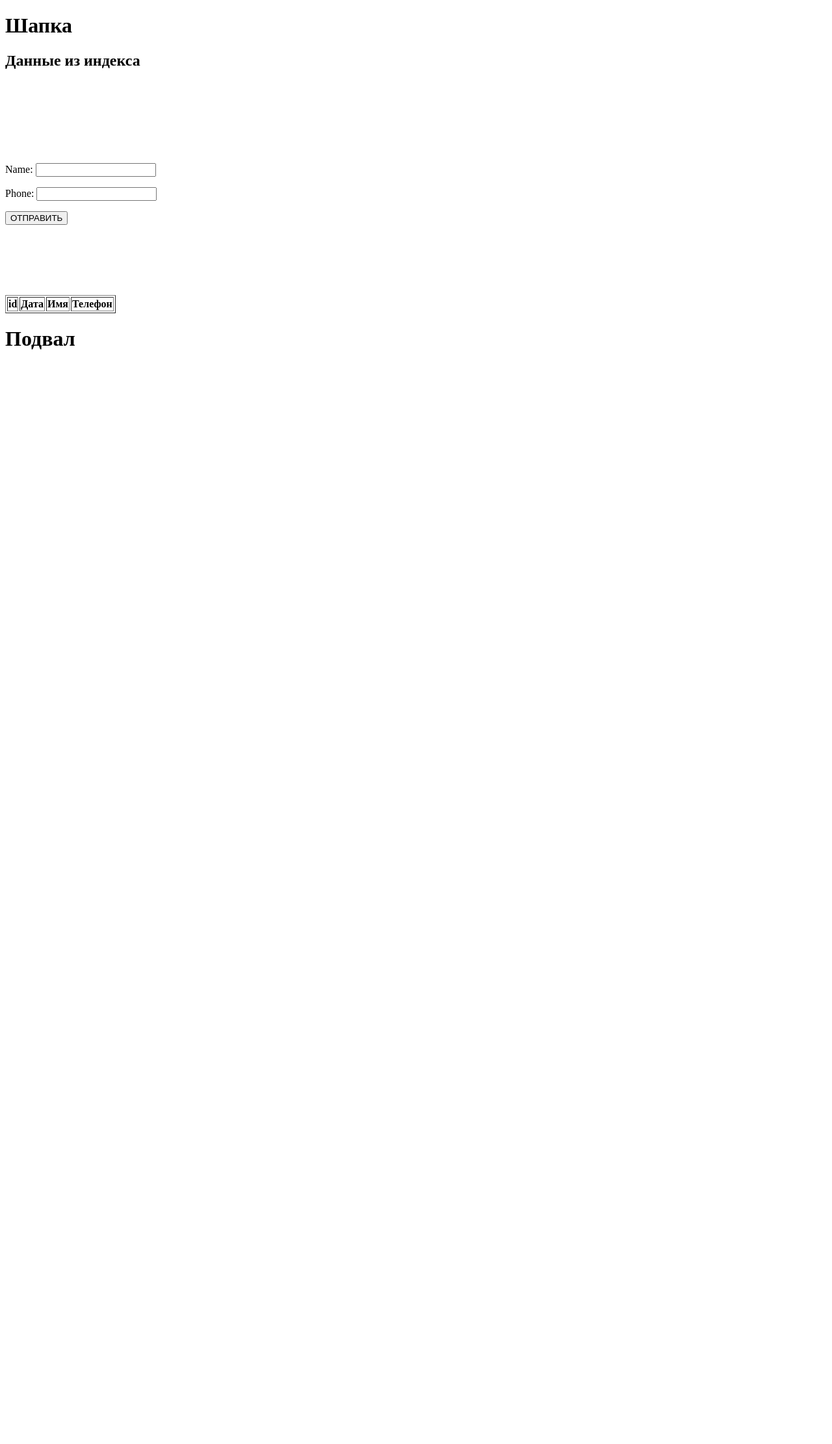
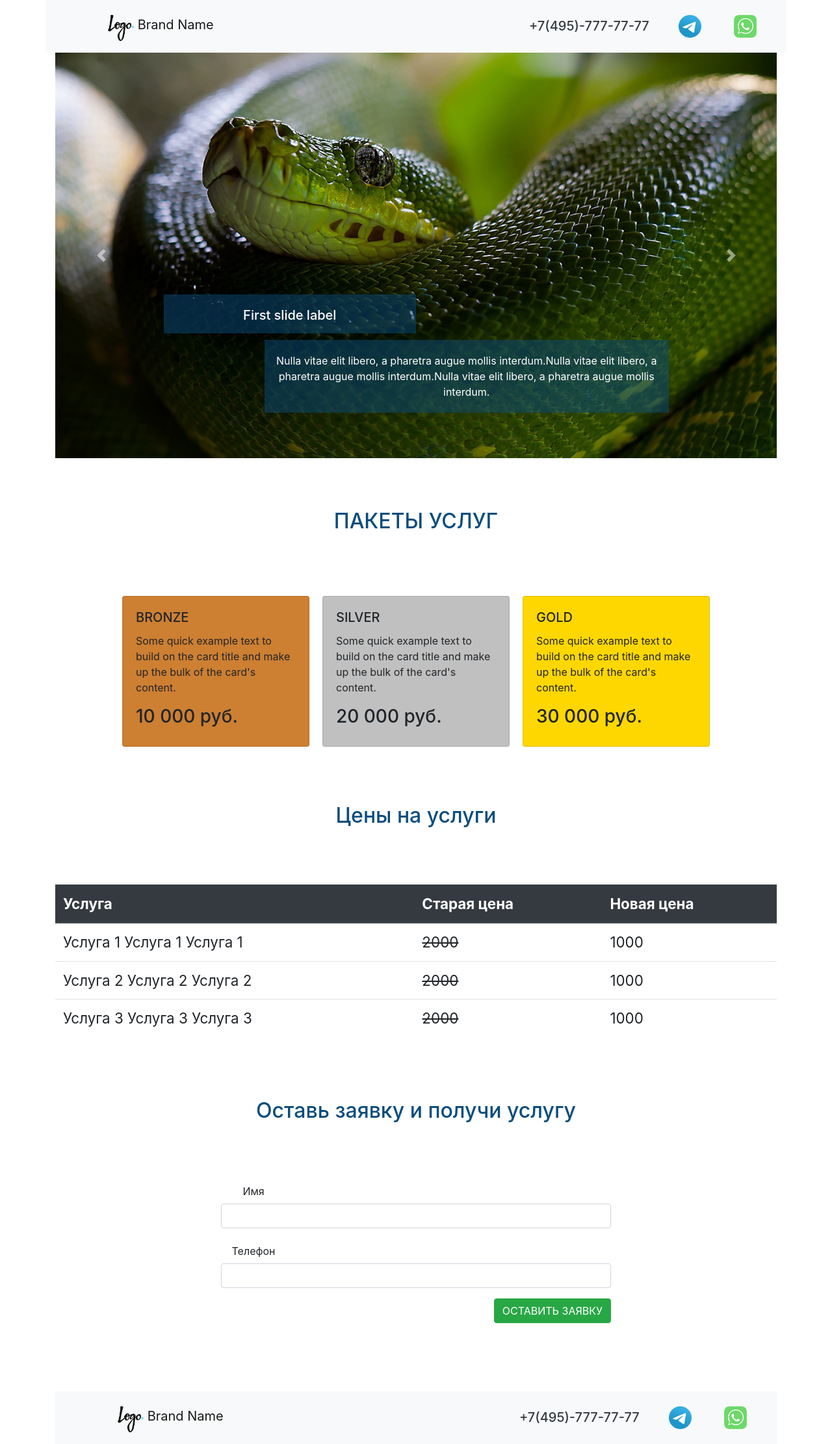
Before and after one commit to whenipush/django_training_website, a Django app: page / in a window 1280 px wide. Shown: the whole page at 65% size. Before the commit the page ends 538 px from the top, so only its background shows below. Run offline with Django 4.2, Linux system fonts and the light colour scheme; data that the repository does not hold is empty.

Commit message:
template replacement

```diff
--- a/landingpagewebsite/settings.py
+++ b/landingpagewebsite/settings.py
@@ -116,7 +116,12 @@ USE_TZ = True
 # Static files (CSS, JavaScript, Images)
 # https://docs.djangoproject.com/en/4.0/howto/static-files/
 
+STATICFILES_DIRS = [
+    BASE_DIR / "landingpagewebsite/static/",
+]
+
 STATIC_URL = 'static/'
+
 
 # Default primary key field type
 # https://docs.djangoproject.com/en/4.0/ref/settings/#default-auto-field
--- /dev/null
+++ b/landingpagewebsite/static/external.css
@@ -0,0 +1,75 @@
+/*Heder*/
+.logo-top {
+  width: 100px;
+  height: 40px;
+  float: left;
+  margin: 0px 0px 5px 80px;
+}
+
+.phone-number {
+  width: 200px;
+  height: 40px;
+  float: right;
+  margin: 20px 10px 5px 20px;
+}
+
+.whatsapp-number {
+  width: 35px;
+  height: 35px;
+  float: right;
+  margin: 15px 30px 5px 20px;
+  background: url(./img/wa-image-color.png) no-repeat center top / cover;
+  transition: 0.5s ease-in-out;
+}
+.telegram-number {
+  width: 35px;
+  height: 35px;
+  float: right;
+  margin: 15px 30px 5px 20px;
+  background: url(./img/tg-image-color.png) no-repeat center top / cover;
+  transition: 0.5s ease-in-out;
+}
+
+.slaider_h {
+	height: 60px;
+	width: 50%;
+	margin: 30px 0px 10px 0px;
+	padding-top: 20px;
+	background-color: rgba(10, 77, 125, 0.5);
+	text-align: center;
+}
+
+.slaider_p {
+	height: 100%;
+	width: 80%;
+	float: right;
+	margin: 0px 0px 30px 0px;
+	padding-top: 20px;
+	padding-bottom: 20px;
+	background-color: rgba(10, 77, 125, 0.5);
+	text-align: center;
+}
+
+.text-3 {
+  color: rgb(10, 77, 125);
+  /*font-family: arial;*/
+  font-size: 2em;
+  text-align: center;
+  padding-top: 7%;
+  padding-bottom: 7%;
+}
+
+.product_card {
+	margin: 10px;
+}
+
+.table_one {
+	font-size: 1.4em;
+}
+
+.class_form {
+  /*color: #fff;*/
+  /*font-size: 2em;*/
+  text-align: center;
+  padding-bottom: 7%;
+}
--- a/templates/base.html
+++ b/templates/base.html
@@ -1,15 +1,62 @@
-<!DOCTYPE html>
-<html lang="en">
-<head>
-    <meta charset="UTF-8">
-    <title>{% block title %} Тайтл Бэйс {% endblock %}</title>
-</head>
-<body>
-<h1>Шапка</h1>
+{% load static %}
+<!doctype html>
+<html lang="ru">
+  <head>
+    <!-- Required meta tags -->
+    <meta charset="utf-8">
+    <meta name="viewport" content="width=device-width, initial-scale=1, shrink-to-fit=no">
+    <link href="{% static 'external.css' %}" rel="stylesheet">
 
-{% block content %}
-{% endblock%}
-<h1>Подвал</h1>
+    <!-- Bootstrap CSS -->
+    <link rel="stylesheet" href="https://cdn.jsdelivr.net/npm/bootstrap@4.5.3/dist/css/bootstrap.min.css" integrity="sha384-TX8t27EcRE3e/ihU7zmQxVncDAy5uIKz4rEkgIXeMed4M0jlfIDPvg6uqKI2xXr2" crossorigin="anonymous">
 
-</body>
+    <title>Простой сайт</title>
+  </head>
+  <body>
+	<nav class="navbar navbar-light bg-light container">
+	  <a class="navbar-brand logo-top" href="#">
+	    <img src="{% static './img/Logo.png' %}	" width="40" height="40" class="d-inline-block align-top" alt="" loading="lazy">
+	    Brand Name
+	  </a>
+	  <div class="contact-top">
+                <a class="whatsapp-number" href="https://web.whatsapp.com/"></a>
+                <a class="telegram-number" href="https://t.me/"></a>
+              <a class="phone-number text-dark" href="tel:+74957777777">
+              	<h5>+7(495)-777-77-77</h5></a>
+      </div>
+	</nav>
+
+{% block index %}
+
+{% endblock %}
+
+{% block thanks %}
+
+{% endblock %}
+
+
+
+<footer>
+  		<div class="container">
+  			<nav class="navbar navbar-light bg-light container">
+			    <a class="navbar-brand logo-top" href="#">
+			    	<img src="{% static './img/Logo.png' %}" width="40" height="40" class="d-inline-block align-top" alt="" loading="lazy">
+			    	Brand Name
+			    </a>
+	  			<div class="contact-top">
+	                <a class="whatsapp-number" href="https://web.whatsapp.com/"></a>
+	                <a class="telegram-number" href="https://t.me/"></a>
+	              	<a class="phone-number text-dark" href="tel:+74957777777">
+	              	<h5>+7(495)-777-77-77</h5></a>
+      			</div>
+			</nav>
+  		</div>
+  	    </footer>
+
+
+
+
+    <script src="https://code.jquery.com/jquery-3.5.1.slim.min.js" integrity="sha384-DfXdz2htPH0lsSSs5nCTpuj/zy4C+OGpamoFVy38MVBnE+IbbVYUew+OrCXaRkfj" crossorigin="anonymous"></script>
+    <script src="https://cdn.jsdelivr.net/npm/bootstrap@4.5.3/dist/js/bootstrap.bundle.min.js" integrity="sha384-ho+j7jyWK8fNQe+A12Hb8AhRq26LrZ/JpcUGGOn+Y7RsweNrtN/tE3MoK7ZeZDyx" crossorigin="anonymous"></script>
+  </body>
 </html>
--- /dev/null
+++ b/templates/carusel.html
@@ -0,0 +1,36 @@
+{% load static %}
+<section>
+  		<div id="carouselExampleCaptions" class="carousel slide container" data-ride="carousel">
+		  <div class="carousel-inner">
+		    <div class="carousel-item active">
+		      <img src="{% static '/img/first.jpg' %}" class="d-block w-100"  alt="...">
+		      <div class="carousel-caption d-none d-md-block">
+		        <h5 class="slaider_h">First slide label</h5>
+		        <p class="slaider_p">Nulla vitae elit libero, a pharetra augue mollis interdum.Nulla vitae elit libero, a pharetra augue mollis interdum.Nulla vitae elit libero, a pharetra augue mollis interdum.</p>
+		      </div>
+		    </div>
+		    <div class="carousel-item">
+		      <img src="{% static '/img/2.jpg' %}" class="d-block w-100"  alt="...">
+		      <div class="carousel-caption d-none d-md-block">
+		        <h5 class="slaider_h">Second slide label</h5>
+		        <p class="slaider_p">Lorem ipsum dolor sit amet, consectetur adipiscing elit. Lorem ipsum dolor sit amet, consectetur adipiscing elit. Lorem ipsum dolor sit amet, consectetur adipiscing elit.</p>
+		      </div>
+		    </div>
+		    <div class="carousel-item">
+		      <img src="{% static '/img/4.jpg' %}" class="d-block w-100"  alt="...">
+		      <div class="carousel-caption d-none d-md-block">
+		        <h5 class="slaider_h">Third slide label</h5>
+		        <p class="slaider_p">Praesent commodo cursus magna, vel scelerisque nisl consectetur. Praesent commodo cursus magna, vel scelerisque nisl consectetur. Praesent commodo cursus magna, vel scelerisque nisl consectetur.</p>
+		      </div>
+		    </div>
+		  </div>
+		  <a class="carousel-control-prev" href="#carouselExampleCaptions" role="button" data-slide="prev">
+		    <span class="carousel-control-prev-icon" aria-hidden="true"></span>
+		    <span class="sr-only">Previous</span>
+		  </a>
+		  <a class="carousel-control-next" href="#carouselExampleCaptions" role="button" data-slide="next">
+		    <span class="carousel-control-next-icon" aria-hidden="true"></span>
+		    <span class="sr-only">Next</span>
+		  </a>
+		</div>
+  	</section>
--- a/templates/index.html
+++ b/templates/index.html
@@ -1,7 +1,35 @@
 {% extends 'base.html' %}
+{% load static %}
+{% block index %}
 
-{% block content %}
-<h2>Данные из индекса</h2>
+	<!-- карусель -->
+{% include 'carusel.html' %}
+  	<!-- Карточки -->
+{% include 'price.html' %}
+  	<!-- форма -->
+  	<section>
+  		<div class="container class_form">
+  			<h1 class="text-3">Оставь заявку и получи услугу</h1>
+  			<div class="row justify-content-center">
+  			<form action="" method="" style="width: 50%;">
+			  <div class="form-group row">
+			    <label for="inputEmail3" class="col-sm-2 col-form-label">Имя</label><br>
+			      <input type="text" class="form-control" name="name">
+			    <div class="">
+			    </div>
+			  </div>
+			  <div class="form-group row">
+			    <label for="inputEmail3" class="col-sm-2 col-form-label">Телефон</label><br>
+			      <input type="text" class="form-control" name="phone">
+			    <div class="">
+			    </div>
+			  </div>
+			  <div style="float: right;" class="form-group row">
+			      <button type="submit" class="btn btn-success">ОСТАВИТЬ ЗАЯВКУ</button>
+			  </div>
+			</form>
+			</div>
+  		</div>
+  	</section>
 
-{% include 'index_old.html' %}
 {% endblock %}
--- a/templates/index_old.html
+++ /dev/null
@@ -1,49 +0,0 @@
-<!DOCTYPE html>
-<html lang="en">
-<head>
-    <meta charset="UTF-8">
-    <title>Title</title>
-</head>
-<body>
-
-<br>
-<br>
-<br>
-<br>
-<br>
-<br>
-
-
-  <form action="{% url 'thanks_page' %}" method="POST">
-      {% csrf_token %}
-      {{ form.as_p }}
-      <button type="submit">ОТПРАВИТЬ</button>
-  </form>
-
-
-
-
-<br>
-<br>
-<br>
-<br>
-<br>
-<br>
-<table border="1">
-    <tr>
-        <th>id</th>
-        <th>Дата</th>
-        <th>Имя</th>
-        <th>Телефон</th>
-    </tr>
-{% for obj in object_list %}
-    <tr>
-        <th>{{ obj.id }} }</th>
-        <th>{{ obj.order_dt }}</th>
-        <th>{{ obj.order_name }}</th>
-        <th>{{ obj.order_phone }}</th>
-    </tr>
-{% endfor %}
-</table>
-</body>
-</html>
--- /dev/null
+++ b/templates/price.html
@@ -0,0 +1,60 @@
+  	<section>
+  		<div class="container">
+  			<h1 class="text-3">ПАКЕТЫ УСЛУГ</h1>
+  			<div class="row justify-content-center">
+  				<div class="card product_card" style="width: 18rem; background-color: #cd7f32;">
+				  <div class="card-body">
+				    <h5 class="card-title">BRONZE</h5>
+				    <p class="card-text">Some quick example text to build on the card title and make up the bulk of the card's content.</p>
+				    <h3>10 000 руб.</h3>
+				  </div>
+				</div>
+				<div class="card product_card" style="width: 18rem; background-color: #c0c0c0;">
+				  <div class="card-body">
+				    <h5 class="card-title">SILVER</h5>
+				    <p class="card-text">Some quick example text to build on the card title and make up the bulk of the card's content.</p>
+				    <h3>20 000 руб.</h3>
+				  </div>
+				</div>
+				<div class="card product_card" style="width: 18rem; background-color: #ffd700;">
+				  <div class="card-body">
+				    <h5 class="card-title">GOLD</h5>
+				    <p class="card-text">Some quick example text to build on the card title and make up the bulk of the card's content.</p>
+				    <h3>30 000 руб.</h3>
+				  </div>
+				</div>
+  			</div>
+  		</div>
+  	</section>
+  	<!-- Таблица -->
+  	<section>
+  		<div class="container">
+  			<h1 class="text-3">Цены на услуги</h1>
+  			<table class="table table_one">
+			  <thead class="thead-dark">
+			    <tr>
+			      <th scope="col">Услуга</th>
+			      <th scope="col">Старая цена</th>
+			      <th scope="col">Новая цена</th>
+			    </tr>
+			  </thead>
+			  <tbody>
+			    <tr>
+			      <td>Услуга 1 Услуга 1 Услуга 1</td>
+			      <td><del>2000</del></td>
+			      <td>1000</td>
+			    </tr>
+			    <tr>
+			      <td>Услуга 2 Услуга 2 Услуга 2</td>
+			      <td><del>2000</del></td>
+			      <td>1000</td>
+			    </tr>
+			    <tr>
+			      <td>Услуга 3 Услуга 3 Услуга 3</td>
+			      <td><del>2000</del></td>
+			      <td>1000</td>
+			    </tr>
+			  </tbody>
+			</table>
+  		</div>
+  	</section>
```
Also changed, not shown: templates/thanks.html (added, +11 -0 lines), templates/thanks_page.html (deleted, +0 -10 lines), landingpagewebsite/static/img/2.jpg (added), landingpagewebsite/static/img/3.jpg (added), landingpagewebsite/static/img/4.jpg (added), landingpagewebsite/static/img/5.jpg (added), landingpagewebsite/static/img/6.jpg (added), landingpagewebsite/static/img/Logo.png (added), landingpagewebsite/static/img/first.jpg (added), landingpagewebsite/static/img/tg-image-color.png (added), landingpagewebsite/static/img/wa-image-color.png (added).
